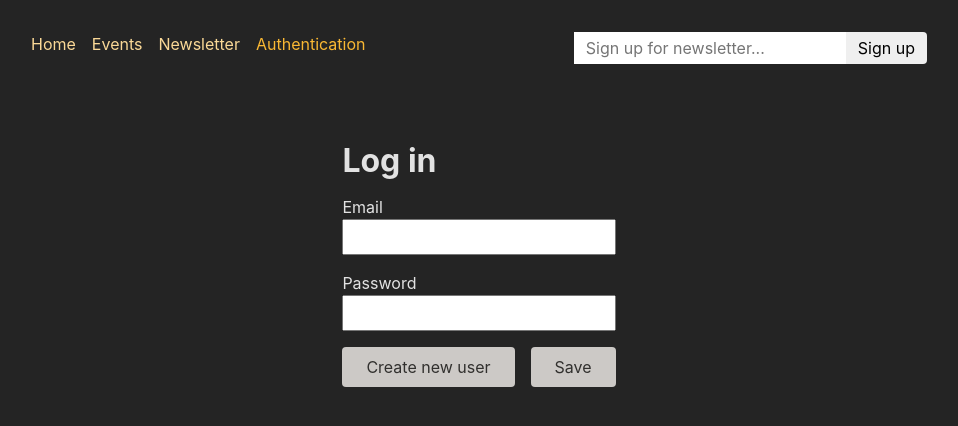
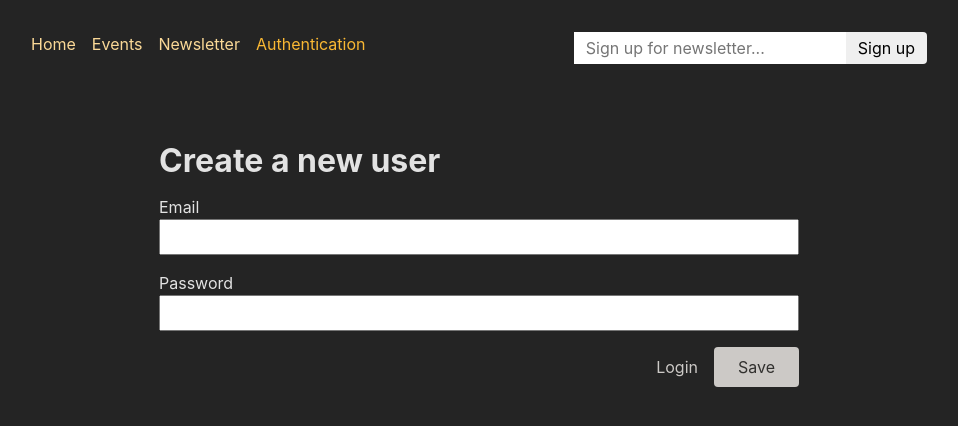
Before and after one commit to RedouaneAjgagal/react-advance-router, a React (Create React App) app in the folder frontend/: page /auth in a window 1280 px wide. Shown: the top 426 px of the page, without its empty margins (161-1119 px from the left). Built offline with nearby package versions, Linux system fonts and the light colour scheme.

Commit message:
Use two modes for Authentication page using useSearchParams
useSearchParams to toggle between signup and signin modes

```diff
--- a/frontend/src/components/AuthForm.js
+++ b/frontend/src/components/AuthForm.js
@@ -1,14 +1,10 @@
-import { useState } from 'react';
-import { Form } from 'react-router-dom';
+import { Form, Link, useSearchParams } from 'react-router-dom';
 
 import classes from './AuthForm.module.css';
 
 function AuthForm() {
-  const [isLogin, setIsLogin] = useState(true);
-
-  function switchAuthHandler() {
-    setIsLogin((isCurrentlyLogin) => !isCurrentlyLogin);
-  }
+  const [seachParams] = useSearchParams();
+  const isLogin = seachParams.get('mode') === 'login';
 
   return (
     <>
@@ -23,9 +19,9 @@ function AuthForm() {
           <input id="password" type="password" name="password" required />
         </p>
         <div className={classes.actions}>
-          <button onClick={switchAuthHandler} type="button">
+          <Link to={`?mode=${isLogin ? 'signup' : 'login'}`}>
             {isLogin ? 'Create new user' : 'Login'}
-          </button>
+          </Link>
           <button>Save</button>
         </div>
       </Form>
--- a/frontend/src/components/AuthForm.module.css
+++ b/frontend/src/components/AuthForm.module.css
@@ -1,4 +1,5 @@
 .form {
+  width: 100%;
   max-width: 40rem;
   margin: 2rem auto;
 }
--- a/frontend/src/components/MainNavigation.js
+++ b/frontend/src/components/MainNavigation.js
@@ -17,7 +17,7 @@ function MainNavigation() {
             <NavLink to='newsletter' className={({ isActive }) => isActive ? classes.active : null}>Newsletter</NavLink>
           </li>
           <li>
-            <NavLink to='auth' className={({ isActive }) => isActive ? classes.active : null}>Authentication</NavLink>
+            <NavLink to='auth?mode=login' className={({ isActive }) => isActive ? classes.active : null}>Authentication</NavLink>
           </li>
         </ul>
       </nav>
```
